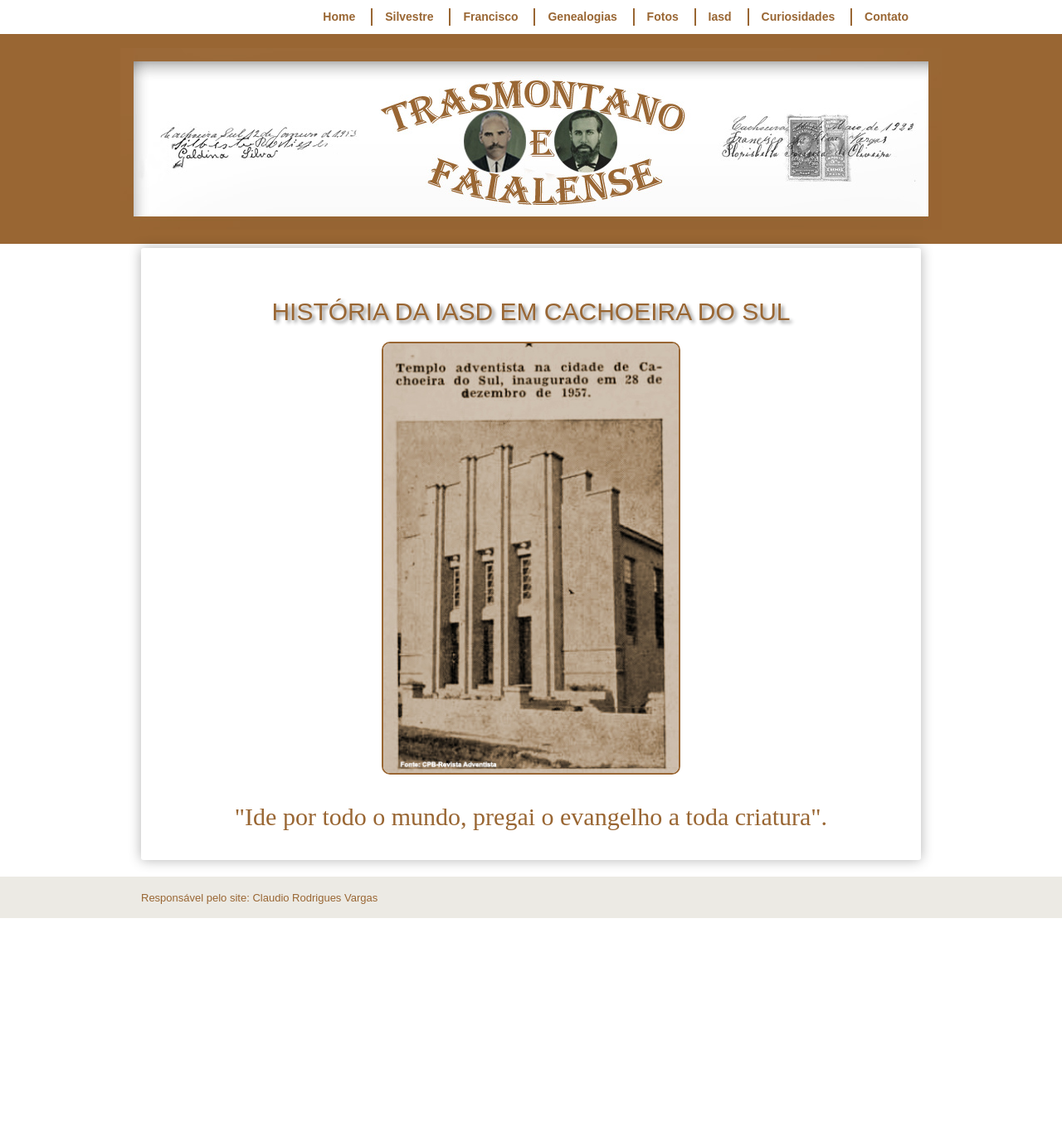
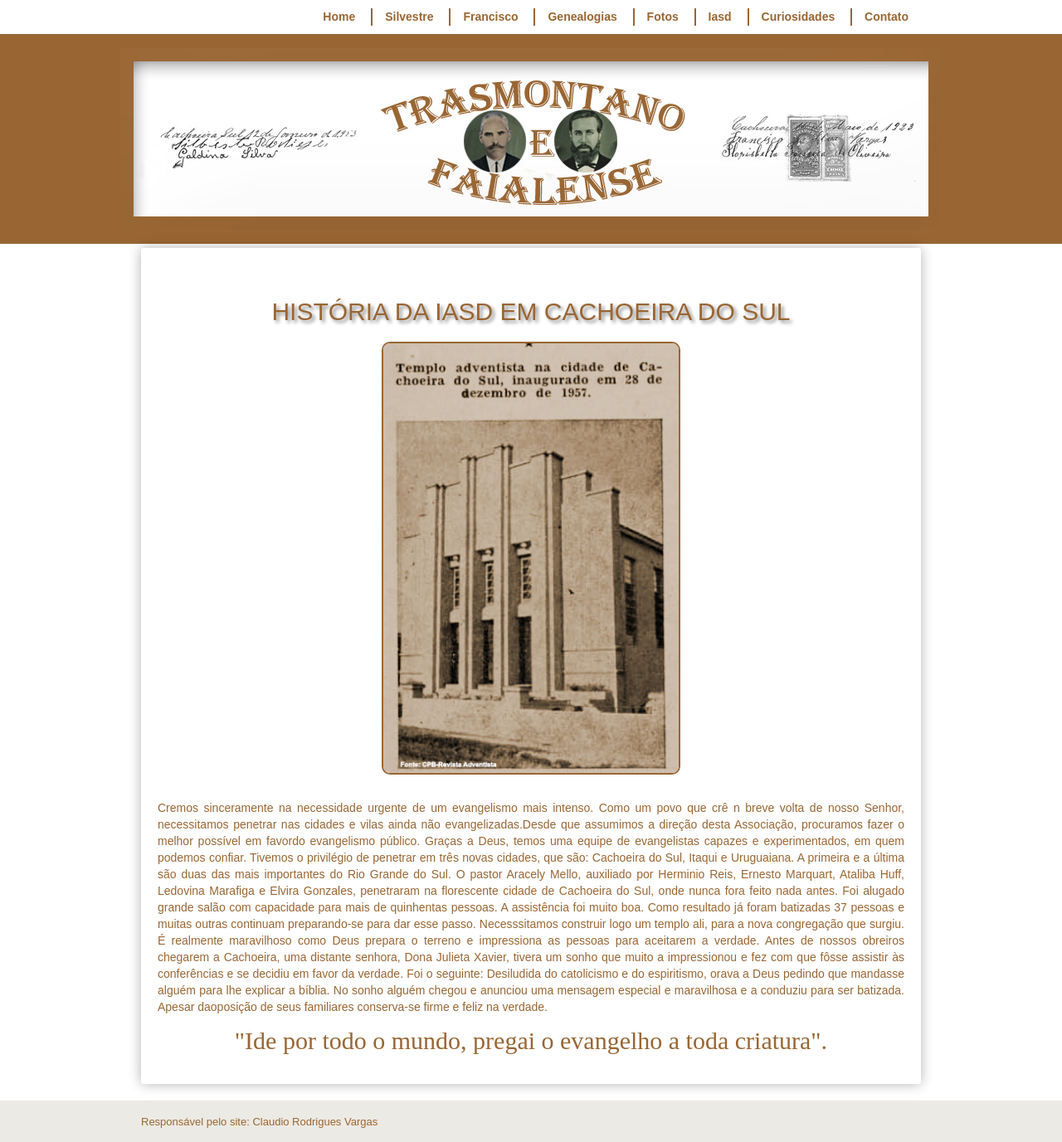
Before and after one commit to claudiovargas1955/claudiovargas1955.github.io, a Jekyll site: the page built from _pages/história-da-iasd-cachoeira.html, in a window 1280 px wide. Shown: the whole page at 83% size. Built offline with Jekyll 4.4.1, drawn with Linux system fonts in a browser that asks for light colours; some web fonts are replaced; before the commit the page ends 1107 px from its top, so only the background shows below that.

Commit message:
Update história-da-iasd-cachoeira.html

```diff
--- a/_pages/história-da-iasd-cachoeira.html
+++ b/_pages/história-da-iasd-cachoeira.html
@@ -96,5 +96,18 @@ figure.foto-legenda:hover figcaption {opacity: 5;
 <figcaption>
 <h3><br><br><br><br>Pr. Aracely Mello<br>Pr. Ataliba Huff<br>Ledovina Marafiga</h3></figcaption></figure><br>
 
+<p>Cremos sinceramente na necessidade urgente de um evangelismo mais intenso. Como um povo que crê n breve volta de nosso Senhor, necessitamos penetrar nas cidades
+e vilas ainda não evangelizadas.Desde que assumimos a direção desta Associação, procuramos fazer o melhor possível em favordo evangelismo público. Graças a Deus,
+temos uma equipe de evangelistas capazes e experimentados, em quem podemos confiar. Tivemos o privilégio de penetrar em três novas cidades, que são: Cachoeira do Sul,
+Itaqui e Uruguaiana. A primeira e a última são duas das mais importantes do Rio Grande do Sul.
+O pastor Aracely Mello, auxiliado por Herminio Reis, Ernesto Marquart, Ataliba Huff, Ledovina Marafiga e Elvira Gonzales, penetraram na florescente cidade de
+Cachoeira do Sul, onde nunca fora feito nada antes. Foi alugado grande salão com capacidade para mais de quinhentas pessoas. A assistência foi muito boa. Como
+resultado já foram batizadas 37 pessoas e muitas outras continuam preparando-se para dar esse passo. Necesssitamos construir logo um templo ali, para a nova
+congregação que surgiu. É realmente maravilhoso como Deus prepara o terreno e impressiona as pessoas para aceitarem a verdade. Antes de nossos obreiros chegarem a
+Cachoeira, uma distante senhora, Dona Julieta Xavier, tivera um sonho que muito a impressionou e fez com que fôsse assistir às conferências e se decidiu em favor da
+verdade. Foi o seguinte: Desiludida do catolicismo e do espiritismo, orava a Deus pedindo que mandasse alguém para lhe explicar a bíblia. No sonho alguém chegou e
+anunciou uma mensagem especial e maravilhosa e a conduziu para ser batizada. Apesar daoposição de seus familiares conserva-se firme e feliz na verdade.</p>
+
+
 
 <p style="text-align:center;  color:#996633; font-size:30px; font-family: 'Rancho', cursive">"Ide por todo o mundo, pregai o evangelho a toda criatura".</p>
```
